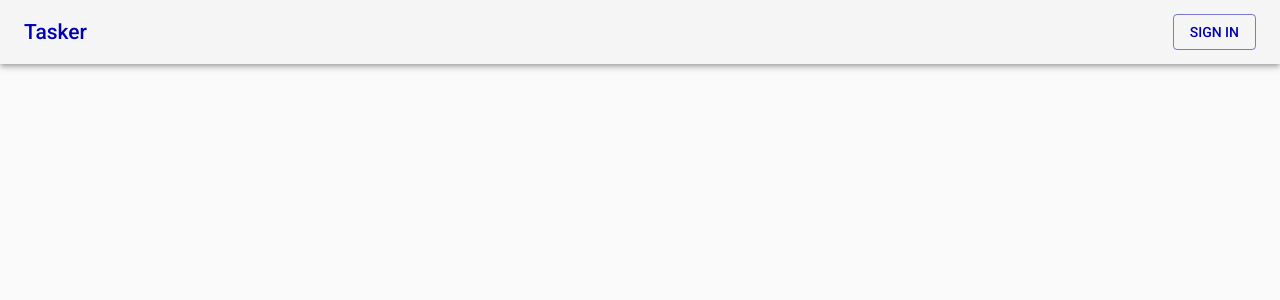
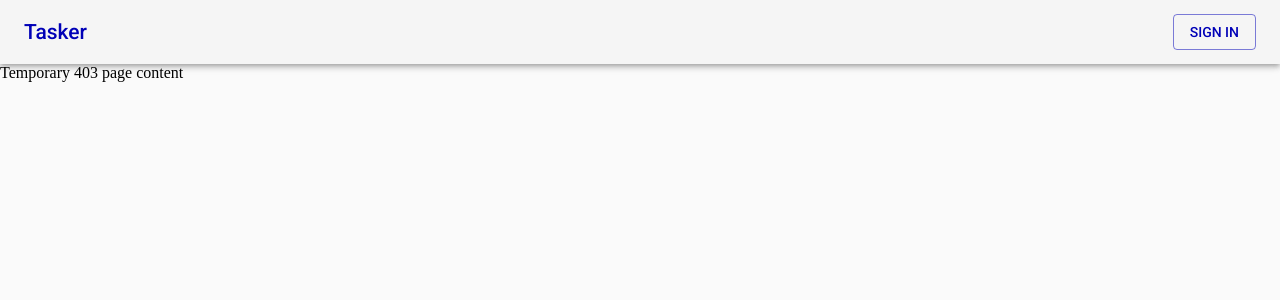
Before and after one commit to karol-dabrowski/kdtasker-web-client, a React (Create React App) app: page /dashboard in a window 1280 px wide. Shown: the top 300 px of the page. Built offline with nearby package versions, Linux system fonts and the light colour scheme.

Commit message:
Add error pages and routes

```diff
--- a/src/components/App.js
+++ b/src/components/App.js
@@ -6,6 +6,8 @@ import HeaderContainer from "./Header/HeaderContainer";
 import LoginPage from "../pages/LoginPage";
 import {connect} from "react-redux";
 import DashboardPage from "../pages/DashboardPage";
+import NotFoundPage from "../pages/error/NotFoundPage";
+import ForbiddenPage from "../pages/error/ForbiddenPage";
 
 class App extends Component {
     render() {
@@ -20,8 +22,9 @@ class App extends Component {
                         {this.props.authorized ? (
                             <Route path="/dashboard" component={DashboardPage}/>
                         ) : (
-                            ''
+                            <Route path="/dashboard" component={ForbiddenPage}/>
                         )}
+                        <Route component={NotFoundPage} />
                     </Switch>
                 </Router>
             </div>
--- /dev/null
+++ b/src/pages/error/ForbiddenPage.js
@@ -0,0 +1,11 @@
+import React from 'react';
+
+const ForbiddenPage = () => {
+    return (
+        <div className="main-container">
+            Temporary 403 page content
+        </div>
+    );
+};
+
+export default ForbiddenPage;
--- /dev/null
+++ b/src/pages/error/NotFoundPage.js
@@ -0,0 +1,11 @@
+import React from 'react';
+
+const NotFoundPage = () => {
+    return (
+        <div className="main-container">
+            Temporary 404 page content
+        </div>
+    );
+};
+
+export default NotFoundPage;
```
